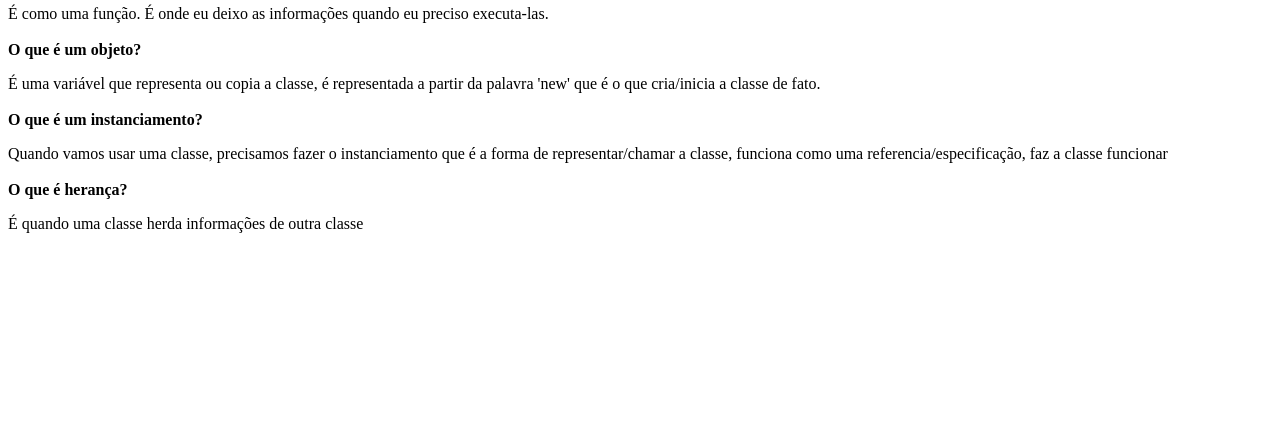
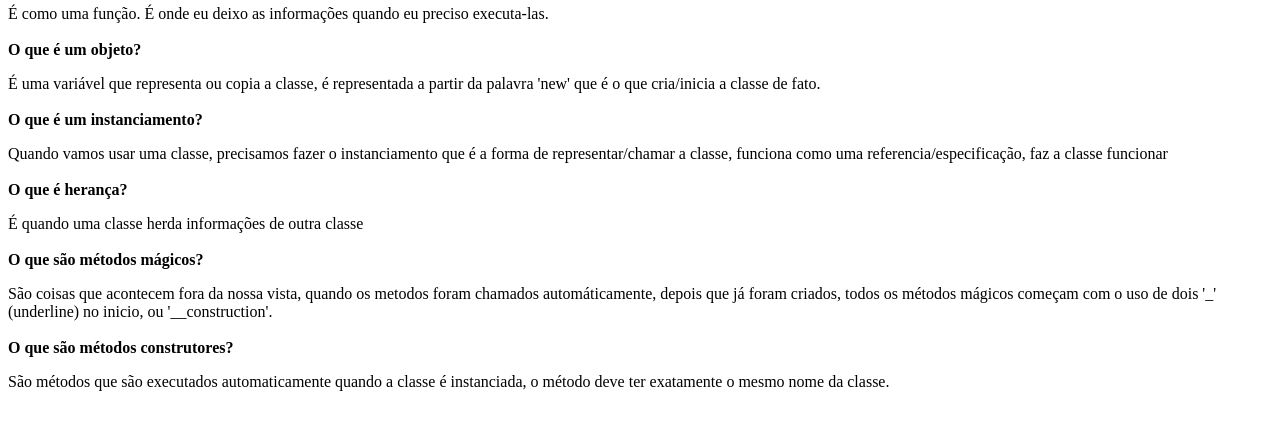
Before and after one commit to mcsnsx/Estudo-PHP, a PHP site: page / in a window 1280 px wide. Shown: the part 319-749 px from the top of the page. Run offline with PHP 8.4, Linux system fonts and the light colour scheme.

Commit message:
Programação Orientada a Objetos - POO

```diff
--- a/POO/index.php
+++ b/POO/index.php
@@ -56,3 +56,20 @@ echo "<br><br>";
 echo "<b>O que é herança?</b>
       <p>É quando uma classe herda informações de outra classe"
 ;
+
+echo "<br><br>";
+
+echo "<b>O que são métodos mágicos?</b>
+      <p>São coisas que acontecem fora da nossa vista, quando os
+      metodos foram chamados automáticamente, depois que já foram
+      criados, todos os métodos mágicos começam com o uso de dois
+      '_' (underline) no inicio, ou '__construction'."
+;
+
+echo "<br><br>";
+
+echo "<b>O que são métodos construtores?</b>
+      <p>São métodos que são executados automaticamente quando a
+      classe é instanciada, o método deve ter exatamente o mesmo
+      nome da classe."
+;
```
